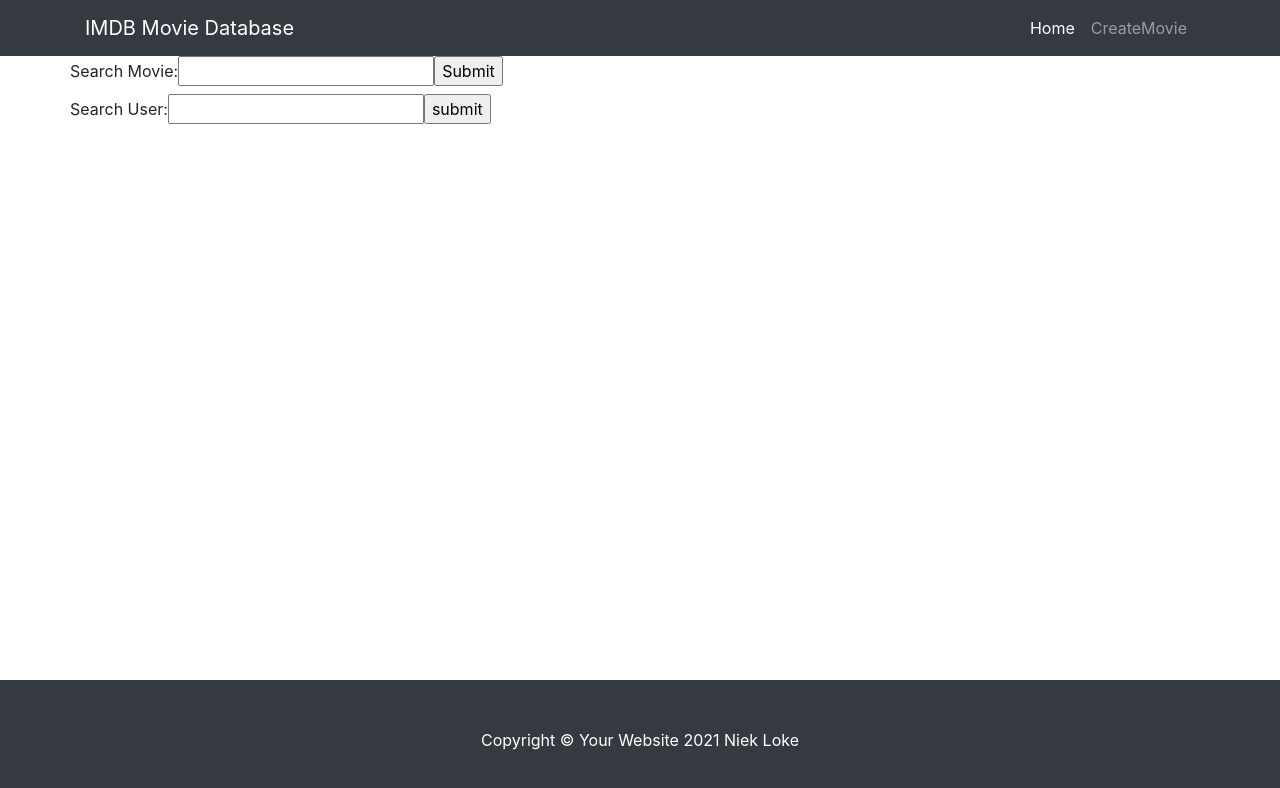
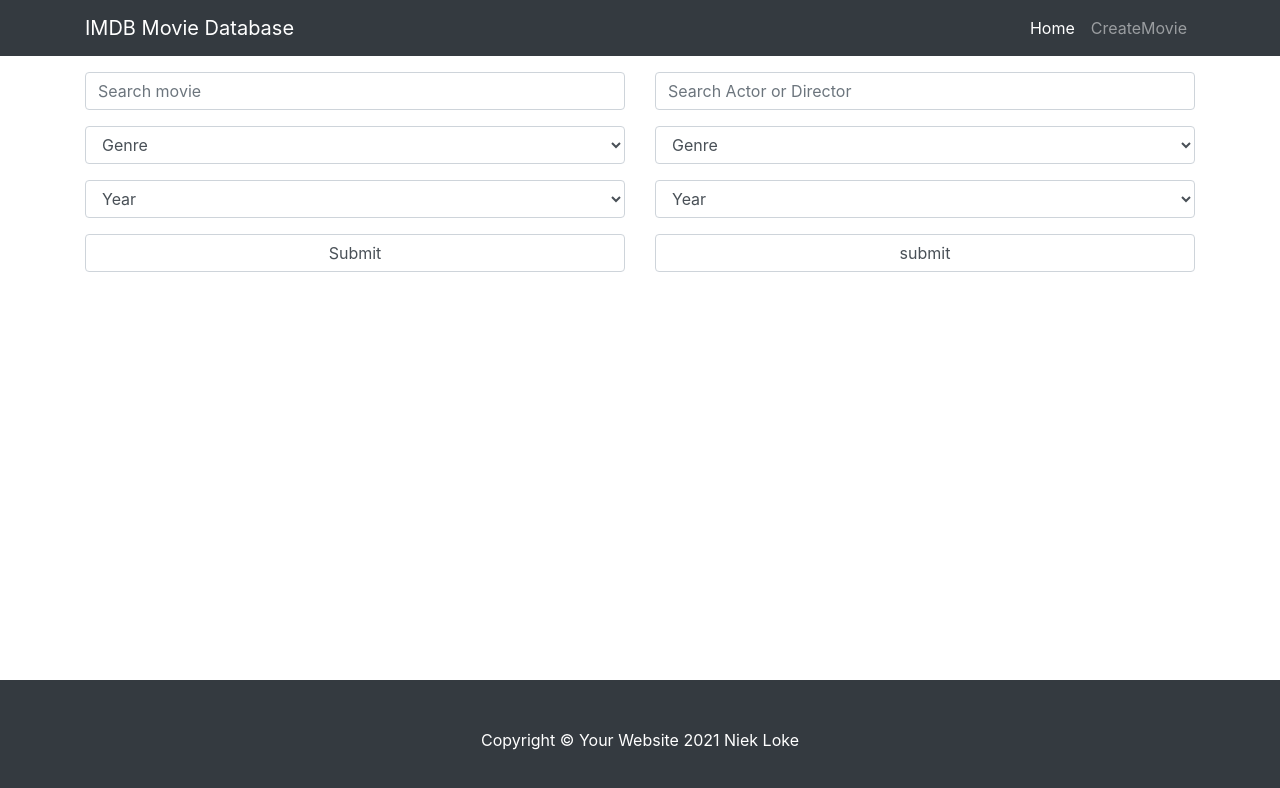
Before and after one commit to awingray/IMDB, a React (Create React App) app in the folder frontend/: page / in a window 1280 px wide. Shown: the top 788 px of the page. Built offline with nearby package versions, Linux system fonts and the light colour scheme.

Commit message:
Working Frontend with Bootstrap Form

```diff
--- a/frontend/src/App.css
+++ b/frontend/src/App.css
@@ -28,6 +28,10 @@
   color: #61dafb;
 }
 
+.upperPadding{
+  padding-top: 5em;
+}
+
 @keyframes App-logo-spin {
   from {
     transform: rotate(0deg);
--- a/frontend/src/components/Home.jsx
+++ b/frontend/src/components/Home.jsx
@@ -1,6 +1,8 @@
-import React, { useState } from "react";
-import Dropdown from 'react-bootstrap/Dropdown';
+import React, { useState, useEffect } from "react";
+import Dropdown from 'react-bootstrap/Dropdown'
+import Form from 'react-bootstrap/Form'
 
+function Home() {
   const aMovies = {
     "total_rows": 62059, "offset": 1929, "rows": [
       { "id": "3aabb9ae22a9f0b0dbb6297c5931a44d", "key": "Aaah! Zombies!!", "value": null },
@@ -19,50 +21,52 @@
   }
 
   const Genres = [
-  {"type":"header","version":"5.0.4","comment":"Export to JSON plugin for PHPMyAdmin"},
-  {"type":"database","name":"imdb"},
-  {"type":"table","name":"genres","database":"imdb","data":
-  [
-  {"name":"Comedy"},
-  {"name":"Romance"},
-  {"name":"Horror"},
-  {"name":"Thriller"},
-  {"name":"Crime"},
-  {"name":"Fantasy"},
-  {"name":"Mystery"},
-  {"name":"Action"},
-  {"name":"Adventure"},
-  {"name":"Sci-Fi"},
-  {"name":"Drama"},
-  {"name":"War"},
-  {"name":"Family"},
-  {"name":"Biography"},
-  {"name":"Music"},
-  {"name":"Western"},
-  {"name":"History"},
-  {"name":"Musical"},
-  {"name":"Animation"},
-  {"name":"Sport"},
-  {"name":"Film-Noir"},
-  {"name":"News"},
-  {"name":"Game-Show"},
-  {"name":"Reality-TV"},
-  {"name":"Talk-Show"}
-  ]
-  }
+    { "name": "Comedy", "label": "Comedy" },
+    { "name": "Romance", "label": "Romance" },
+    { "name": "Horror", "label": "Horror" },
+    { "name": "Thriller", "label": "Thriller" },
+    { "name": "Crime", "label": "Crime" },
+    { "name": "Fantasy", "label": "Fantasy" },
+    { "name": "Mystery", "label": "Mystery" },
+    { "name": "Action", "label": "Action" },
+    { "name": "Adventure", "label": "Adventure" },
+    { "name": "Sci-Fi", "label": "Sci-Fi" },
+    { "name": "Drama", "label": "Drama" },
+    { "name": "War", "label": "War" },
+    { "name": "Family", "label": "Family" },
+    { "name": "Biography", "label": "Biography" },
+    { "name": "Music", "label": "Music" },
+    { "name": "Western", "label": "Western" },
+    { "name": "History", "label": "History" },
+    { "name": "Musical", "label": "Musical" },
+    { "name": "Animation", "label": "Animation" },
+    { "name": "Sport", "label": "Sport" },
+    { "name": "Film-Noir", "label": "Film-Noir" },
+    { "name": "News", "label": "News" },
+    { "name": "Game-Show", "label": "Game-Show" },
+    { "name": "Reality-TV", "label": "Reality-TV" },
+    { "name": "Talk-Show", "label": "Talk-Show" }
   ]
 
-
-function Home() {
-  const [movieSearch, setMovieSearch] = useState();
+  const [movieSearch, setMovieSearch] = useState('');
+  const [movieYear, setMovieYear] = useState('');
+  const [movieGenre, setMovieGenre] = useState('');
   const [userSearch, setUserSearch] = useState();
+  const [userYear, setUserYear] = useState();
+  const [userGenre, setUserGenre] = useState();
 
   const handleChange = ((e) => {
-    console.log("event ", e.target.value)
-    console.log("aMovies", aMovies.rows)
-    setMovieSearch(e.target.value)
+    console.log("event ", e)
+    console.log("event value ", e.target.value)
+    console.log("event name ", e.target.name)
+    switch (e.target.name) {
+      case 'movieGenre': setMovieGenre(e.target.value)
+      case 'movieSearch': setMovieSearch(e.target.value)
+      case 'movieYear': setMovieYear(e.target.value)
+    }
   });
-  const handleSubmit = ((e) => {
+
+  const handleSubmitMovies = ((e) => {
     e.preventDefault()
     //let searchTerm = e.target[0].value
     console.log("e ", e)
@@ -75,6 +79,7 @@
     console.log("event ", e.target.value)
     setUserSearch(e.target.value)
   });
+
   const handleSubmitUser = ((e) => {
     e.preventDefault()
     //let searchTerm = e.target[0].value
@@ -88,35 +93,99 @@
     console.log("Genre ", e)
   });
 
+  const hGenres = () => {
+    Genres.map((item) => {
+      console.log(item)
+    })
+  }
+  function years(start, end) {
+    var ans = [];
+    for (let i = start; i >= end; i--) {
+      ans.push(i);
+    }
+    return ans;
+  }
 
+  const year = years(2021, 1900)
+  //console.log("pp ",year)
+
+
+  useEffect(() => {
+    //console.log(Genres)
+  });
   return (
     <div className="about">
       <div className="container">
+      <div className="upperPadding">
+        <div className="row">
 
-        <div className="row">
-          <form>
-            <label>
-              Search Movie:
-                <input type="text" name="movieSearch" onChange={handleChange} />
-            </label>
-            <input type="submit" value="Submit" onClick={handleSubmit} />
-          </form>
-          <Dropdown
-           auto
-           onChange={handleMovieGenre}
-           source = {Genres}
-           value={Genres.name}
-           placeholder="Genre"
+          <div className="col-sm">
+          <Form>
+            <Form.Group controlId="searchMovie">
+            </Form.Group>
+            <Form.Group>
+              <Form.Control type="text" aria-label="movieSearch" name="movieSearch"
+                onChange={handleChange} placeholder="Search movie"
               />
+            </Form.Group>
+            <Form.Group controlId="MovieGenres">
+              <Form.Control defaultValue="Genre" as="select"
+                onChange={handleChange} aria-label="Genre" name="movieGenre">
+                <option>Genre</option>
+                {Genres.map(p => (
+                  <option key={p.name} value={p.name}>{p.label}</option>
+                ))}
+              </Form.Control>
+            </Form.Group>
+            <Form.Group>
+              <Form.Control as="select" aria-label="year" name="movieYear"
+                onChange={handleChange} defaultValue="Choose year" >
+                <option>Year</option>
+                {year.map(p => (
+                  <option key={p} value={p}>{p}</option>
+                ))}
+              </Form.Control>
+            </Form.Group>
+            <Form.Group>
+              <Form.Control type="submit" value="Submit"
+                onClick={handleSubmitMovies} />
+            </Form.Group>
+          </Form>
           </div>
-        <div className="row">
-          <form>
-            <label>
-              Search User:
-                  <input type="text" name="userSearch" onChange={handleChangeUser} />
-            </label>
-            <input type="submit" value="submit" onClick={handleSubmitUser} />
-          </form>
+          <div className="col-sm">
+          <Form>
+            <Form.Group controlId="searchUser">
+            </Form.Group>
+            <Form.Group>
+              <Form.Control type="text" aria-label="userSearch" name="userSearch"
+                onChange={handleChangeUser} placeholder="Search Actor or Director"
+              />
+            </Form.Group>
+            <Form.Group controlId="UserGenres">
+              <Form.Control defaultValue="Genre" as="select"
+                onChange={handleChangeUser} aria-label="Genre" name="userGenre">
+        <option>Genre</option>
+                {Genres.map(p => (
+                  <option key={p.name} value={p.name}>{p.label}</option>
+                ))}
+              </Form.Control>
+            </Form.Group>
+            <Form.Group>
+              <Form.Control as="select" aria-label="year" name="userYear"
+                onChange={handleChangeUser} defaultValue="Choose year">
+                <option>Year</option>
+                {year.map(p => (
+                  <option key={p} value={p}>{p}</option>
+                ))}
+              </Form.Control>
+            </Form.Group>
+            <Form.Group>
+              <Form.Control type="submit" value="submit"
+                onClick={handleSubmitUser} />
+            </Form.Group>
+          </Form>
+          </div>
+          </div>
         </div>
       </div>
     </div>
```
Lines whose indentation alone changed are shown as unchanged.
